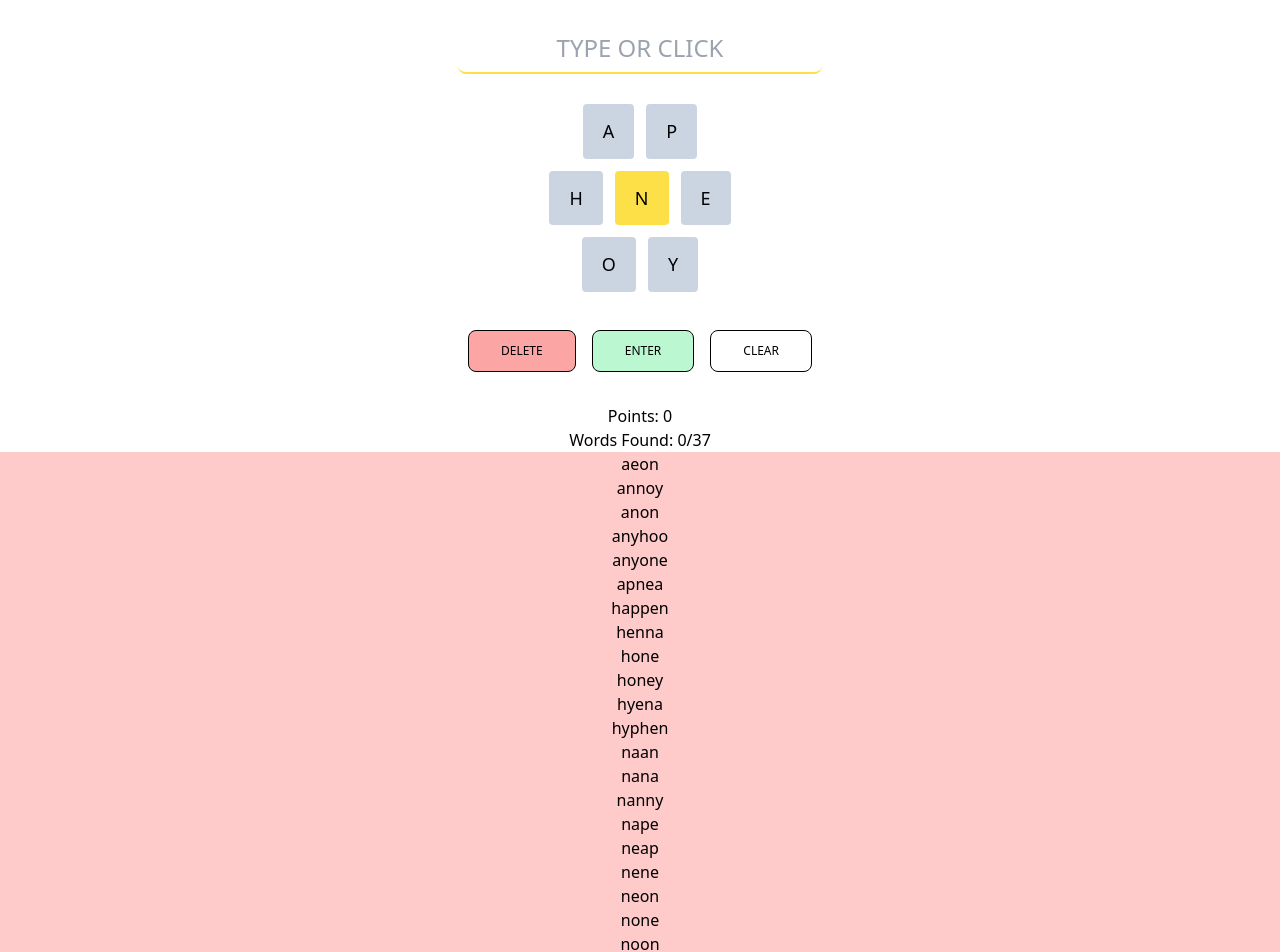
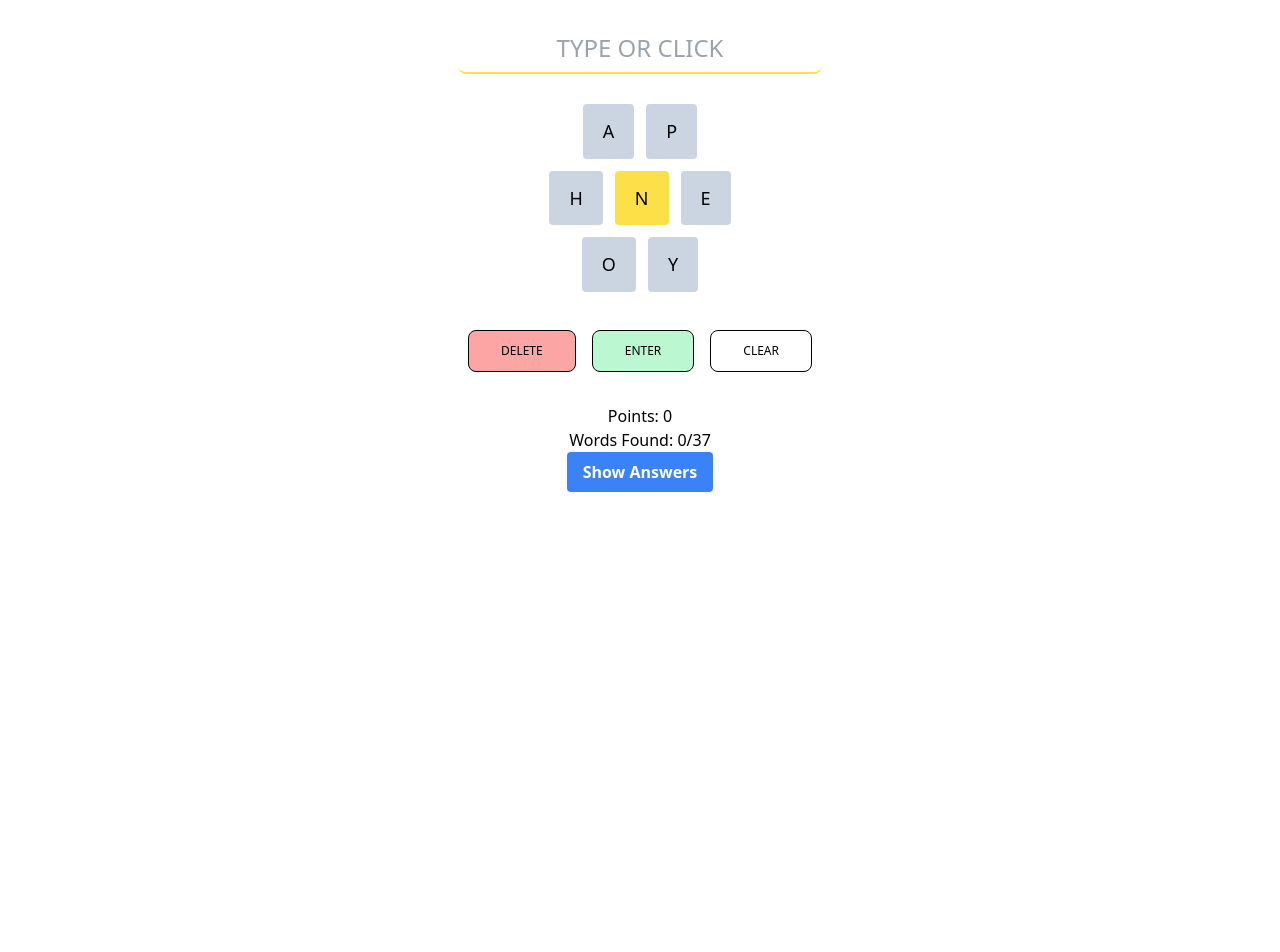
Before and after one commit to wanwari/spelling-bee, a React (Create React App) app: page / in a window 1280 px wide. Shown: the top 952 px of the page. After the commit the page ends 800 px from the top, so only its background shows below. Built offline with nearby package versions, Linux system fonts and the light colour scheme.

Commit message:
feat: hide answers by default and allow user to toggle

```diff
--- a/src/components/Answers.js
+++ b/src/components/Answers.js
@@ -1,12 +1,10 @@
 const Answers = ({answers, wordsFound}) => {
 
-    console.log(answers);
-    console.log(wordsFound);
     return(
         <div>
             {answers.map((answer) => {
                 const style = wordsFound.includes(answer) ? "bg-green-200" : "bg-red-200";
-                return <li className={style}>{ answer }</li>;
+                return <li key={answer} className={style}>{ answer }</li>;
             })}
         </div>
     );
--- a/src/components/GameBoard.js
+++ b/src/components/GameBoard.js
@@ -11,6 +11,7 @@ const GameBoard = () => {
     const [todaysLetters, setTodaysLetters] = useState([]);
     const [answers, setAnswers] = useState([]);
     const [points, setPoints] = useState(0);
+    const [showAnswers, setShowAnswers] = useState(false);
     const guessInput = useRef(null);
 
     useEffect(() => {
@@ -32,7 +33,11 @@ const GameBoard = () => {
     }
 
     const deleteLetter = () => {
-        setGuessBarText(guessBarText.substring(0, guessBarText.length-1))
+        setGuessBarText(guessBarText.substring(0, guessBarText.length-1));
+    }
+
+    const toggleShowAnswers = () => {
+        setShowAnswers(!showAnswers);
     }
 
     const calculatePoints = word => {
@@ -136,7 +141,8 @@ const GameBoard = () => {
             )))}
             </ul>
 
-            <ul>
+            <button onClick={toggleShowAnswers} className="bg-blue-500 hover:bg-blue-700 text-white font-bold py-2 px-4 rounded">Show Answers</button>
+            <ul className={showAnswers ? "block" : "hidden"}>
                 <Answers answers={answers} wordsFound={wordsFound} />
             </ul>
         </div>
```
